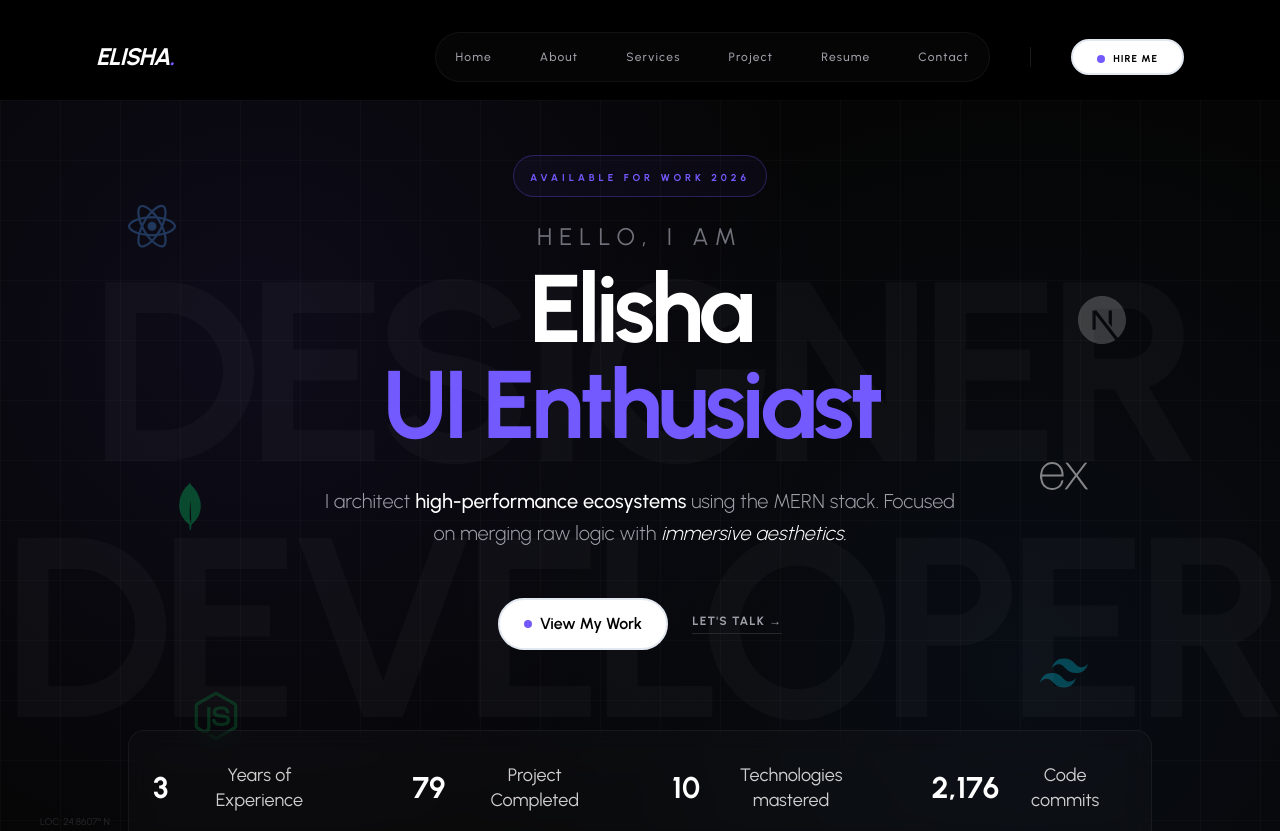
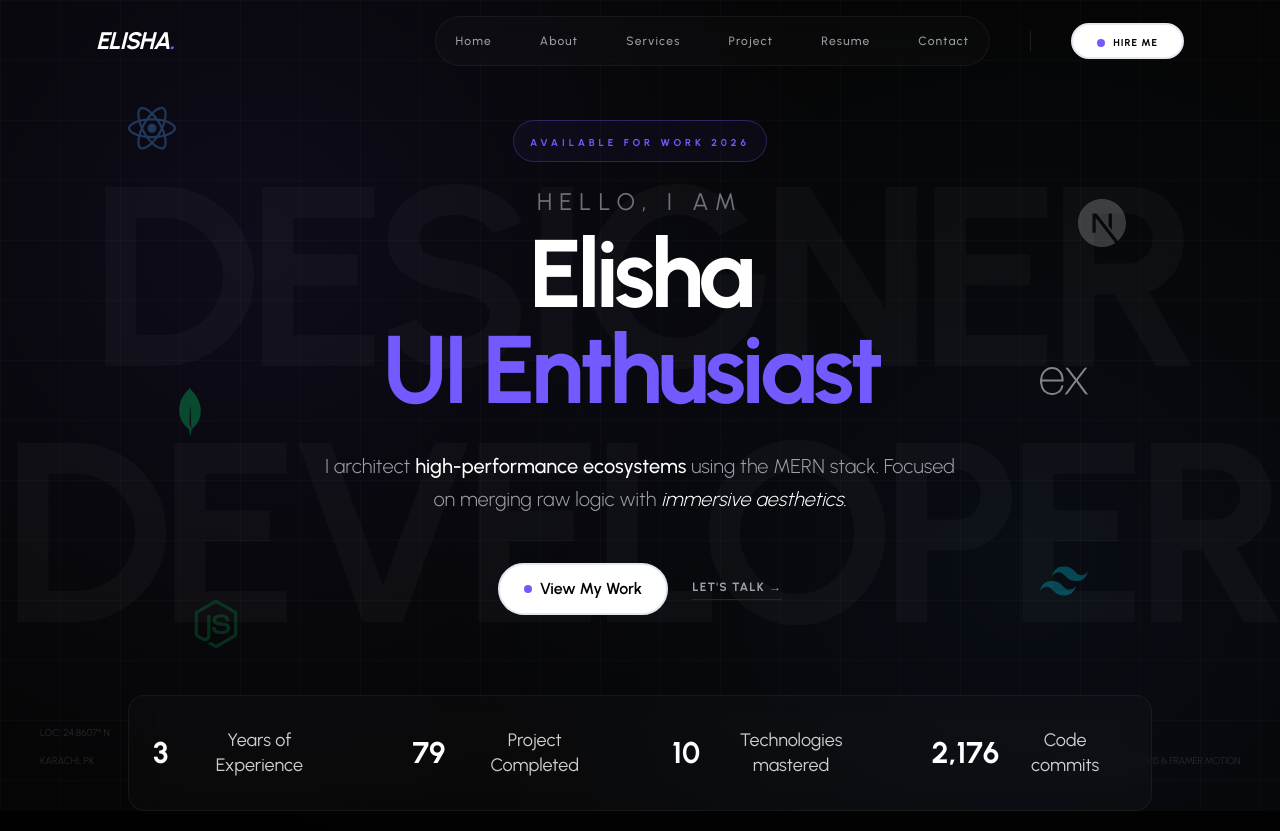
Before and after one commit to elishabhatti/elisha-portfolio, a Next.js app: page / in a window 1280 px wide. Shown: the top 831 px of the page. Built offline with nearby package versions, Linux system fonts and the light colour scheme.

Commit message:
refactor: remove the space from the main section

```diff
--- a/app/page.jsx
+++ b/app/page.jsx
@@ -10,7 +10,7 @@ import Services from "@/components/pages/Services";
 
 const page = () => {
   return (
-    <section className="pt-25 max-w-8xl">
+    <section>
       <section>
         <Home />
       </section>
--- a/components/Header.jsx
+++ b/components/Header.jsx
@@ -19,12 +19,14 @@ const Header = () => {
 
   return (
     <header
-      className={`fixed top-0 left-0 w-full z-[1000] transition-all duration-500 px-6 xl:px-24
-      ${isScrolled
-        ? "py-4 bg-[#050505]/80 backdrop-blur-xl border-b border-white/5"
-        : "bg-transparent py-8"}`}
+      className={`fixed top-0 left-0 w-full z-1000 transition-all duration-500 px-6 xl:px-24
+      ${
+        isScrolled
+          ? "py-4 bg-[#050505]/80 backdrop-blur-xl border-b border-white/5"
+          : "bg-transparent py-4"
+      }`}
     >
-      <div className="max-w-[1440px] mx-auto flex justify-between items-center">
+      <div className="max-w-360 mx-auto flex justify-between items-center">
         {/* Logo */}
         <Link href="/" className="group">
           <h1 className="text-2xl font-black tracking-tighter text-white uppercase italic">
--- a/components/pages/Home.jsx
+++ b/components/pages/Home.jsx
@@ -43,7 +43,7 @@ const item = {
 
 const Home = () => {
   return (
-    <section className="relative w-full min-h-screen flex flex-col justify-center items-center text-white overflow-hidden bg-[#050505] px-6">
+    <section className="relative w-full min-h-screen flex flex-col justify-center items-center text-white overflow-hidden pt-30 bg-[#050505] px-6">
       {/* --- 1. VISIBLE BACKGROUND TEXT (Filling the mid-section) --- */}
       <div className="absolute inset-0 flex flex-col justify-center items-center pointer-events-none select-none overflow-hidden">
         <h1 className="text-[20vw] font-black uppercase text-white/[0.03] leading-none tracking-tighter">
```
